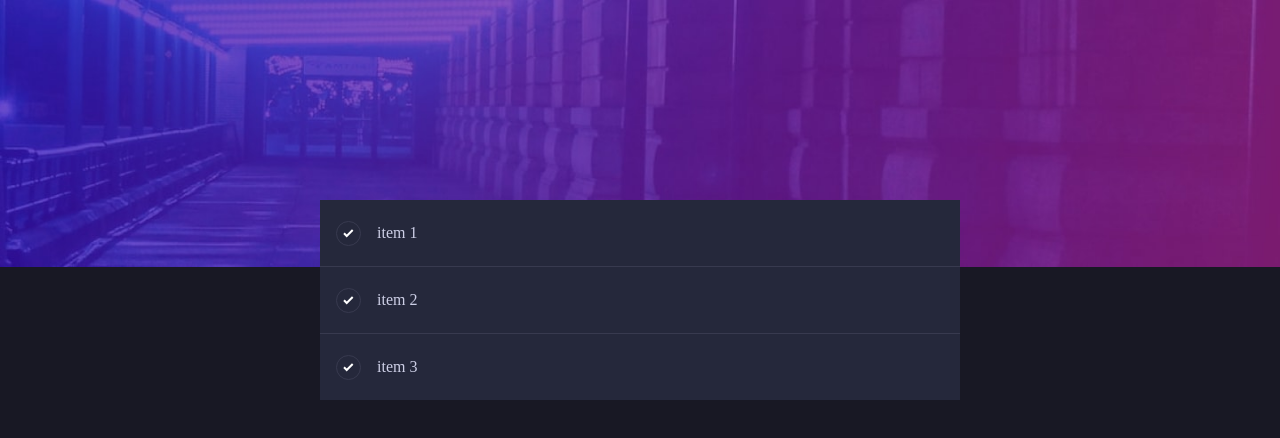
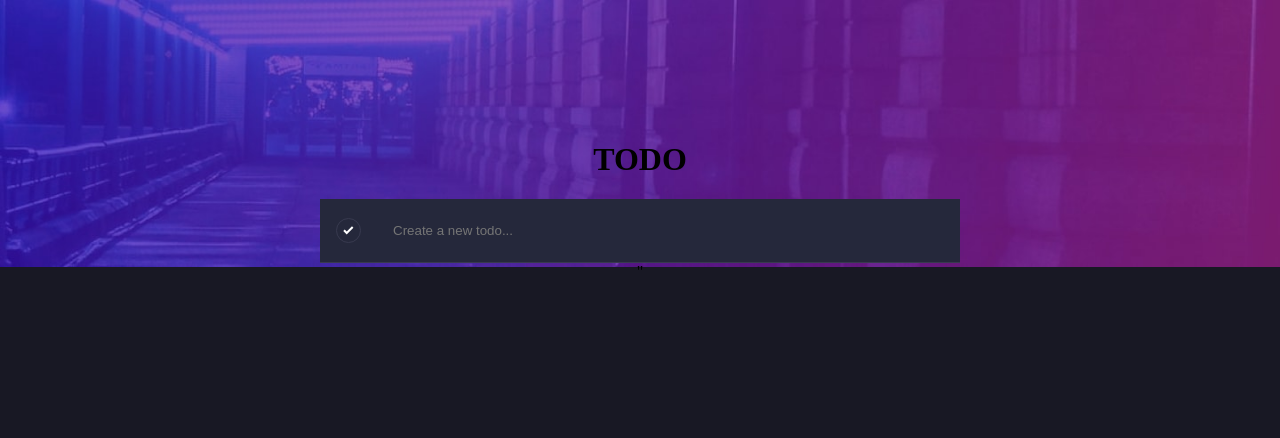
Before and after one commit to ajanecka97/todoFrontendMentor, an Angular app: page / in a window 1280 px wide. Shown: the top 438 px of the page. Built offline with nearby package versions, Linux system fonts and the light colour scheme.

Commit message:
featL minor UI improvements, todo service and adding todos functionality

```diff
--- a/src/app/app.component.html
+++ b/src/app/app.component.html
@@ -1,7 +1,11 @@
 <div class="application-container dark">
+  <div class="todo-header">
+    <h1>TODO</h1>
+  </div>
+  <app-todo-item class="todo-input" [inputMode]="true"></app-todo-item>"
   <div class="todo-container">
     <app-todo-item
-      *ngFor="let item of items"
+      *ngFor="let item of todoService.todos$ | async"
       [item]="item"
       class="todo-item"
     ></app-todo-item>
--- a/src/app/app.component.scss
+++ b/src/app/app.component.scss
@@ -6,6 +6,7 @@
   height: 100vh;
   display: flex;
   justify-content: center;
+  flex-direction: column;
   align-items: center;
 
   @media (min-width: 600px) {
@@ -33,9 +34,9 @@
   .todo-container {
     height: 50vh;
     width: 50vw;
+  }
 
-    .todo-item {
-      border-bottom: 2px red solid;
-    }
+  .todo-input {
+    width: 50vw;
   }
 }
--- a/src/app/app.component.ts
+++ b/src/app/app.component.ts
@@ -1,5 +1,5 @@
+import { TodoService } from './todo.service';
 import { Component } from '@angular/core';
-import { TodoItem } from './app.models';
 
 @Component({
   selector: 'app-root',
@@ -9,9 +9,5 @@ import { TodoItem } from './app.models';
 export class AppComponent {
   title = 'todoFrontendMentor';
 
-  public items: TodoItem[] = [
-    { id: 1, title: 'item 1', isCompleted: false },
-    { id: 2, title: 'item 2', isCompleted: false },
-    { id: 3, title: 'item 3', isCompleted: true },
-  ];
+  constructor(public todoService: TodoService) {}
 }
--- a/src/app/app.models.ts
+++ b/src/app/app.models.ts
@@ -3,3 +3,9 @@ export interface TodoItem {
   isCompleted: boolean;
   title: string;
 }
+
+export enum TodoFilter {
+  All,
+  Active,
+  Completed,
+}
--- a/src/app/todo-item/todo-item.component.html
+++ b/src/app/todo-item/todo-item.component.html
@@ -2,8 +2,19 @@
   <button class="complete-button">
     <img src="../../assets/icon-check.svg" />
   </button>
-  <p class="todo-title">{{ item.title }}</p>
+  <p *ngIf="!inputMode; else todoIput" class="todo-title">
+    {{ item.title }}
+  </p>
   <button class="remove-button">
     <img src="../../assets/icon-cross.svg" />
   </button>
 </div>
+
+<ng-template #todoIput>
+  <input
+    class="todo-title"
+    type="text"
+    placeholder="Create a new todo..."
+    [(ngModel)]="newTodoTitle"
+    (keyup.enter)="addTodo()"
+/></ng-template>
--- a/src/app/todo-item/todo-item.component.scss
+++ b/src/app/todo-item/todo-item.component.scss
@@ -18,7 +18,14 @@
     .todo-title {
       flex-grow: 1;
       color: #cdcfe6;
+      background: none;
+      border: none;
       padding: 8px 0px 8px 0px;
+      margin: 16px 16px !important;
+
+      &:focus-visible {
+        outline: none;
+      }
     }
 
     .remove-button {
@@ -26,7 +33,7 @@
       margin: 8px 16px;
       background: none;
       border: none;
-      display: none;
+      visibility: hidden;
     }
 
     &:hover {
@@ -39,7 +46,7 @@
       }
 
       .remove-button {
-        display: block;
+        visibility: visible;
       }
     }
   }
--- a/src/app/todo-item/todo-item.component.ts
+++ b/src/app/todo-item/todo-item.component.ts
@@ -1,3 +1,4 @@
+import { TodoService } from '../todo.service';
 import { Component, Input, OnInit } from '@angular/core';
 import { TodoItem } from '../app.models';
 
@@ -7,9 +8,17 @@ import { TodoItem } from '../app.models';
   styleUrls: ['./todo-item.component.scss'],
 })
 export class TodoItemComponent implements OnInit {
-  @Input() item!: TodoItem;
+  @Input() public item!: TodoItem;
+  @Input() public inputMode = false;
 
-  constructor() {}
+  public newTodoTitle = '';
+
+  constructor(private todoService: TodoService) {}
 
   ngOnInit(): void {}
+
+  public addTodo() {
+    this.todoService.addTodo(this.newTodoTitle);
+    this.newTodoTitle = '';
+  }
 }
--- /dev/null
+++ b/src/app/todo.service.ts
@@ -0,0 +1,58 @@
+import { TodoFilter, TodoItem } from './app.models';
+import { Injectable } from '@angular/core';
+import { BehaviorSubject, combineLatest, map, Observable } from 'rxjs';
+
+@Injectable({
+  providedIn: 'root',
+})
+export class TodoService {
+  public todos$: Observable<TodoItem[]>;
+
+  private todosSubject = new BehaviorSubject<TodoItem[]>([]);
+  private filterSubject = new BehaviorSubject<TodoFilter>(TodoFilter.All);
+
+  constructor() {
+    this.todos$ = combineLatest([this.todosSubject, this.filterSubject]).pipe(
+      map(([todos, filter]) => {
+        switch (filter) {
+          case TodoFilter.Active:
+            return todos.filter((todo) => !todo.isCompleted);
+          case TodoFilter.Completed:
+            return todos.filter((todo) => todo.isCompleted);
+          default:
+            return todos;
+        }
+      })
+    );
+  }
+
+  public addTodo(todoTitle: string) {
+    const todos = this.todosSubject.getValue();
+    this.todosSubject.next([
+      ...todos,
+      {
+        id: todos.length + 1,
+        title: todoTitle,
+        isCompleted: false,
+      },
+    ]);
+  }
+
+  public removeTodo(todo: TodoItem) {
+    const todos = this.todosSubject.getValue();
+    this.todosSubject.next(todos.filter((t) => t.id !== todo.id));
+  }
+
+  public toggleTodo(todo: TodoItem) {
+    const todos = this.todosSubject.getValue();
+    this.todosSubject.next(
+      todos.map((t) =>
+        t.id === todo.id ? { ...t, isCompleted: !t.isCompleted } : t
+      )
+    );
+  }
+
+  public setFilter(filter: TodoFilter) {
+    this.filterSubject.next(filter);
+  }
+}
```
Also changed, not shown: src/app/app.module.ts (+5 -9 lines), 1 other file (tests, documents, lock files or other folders).
